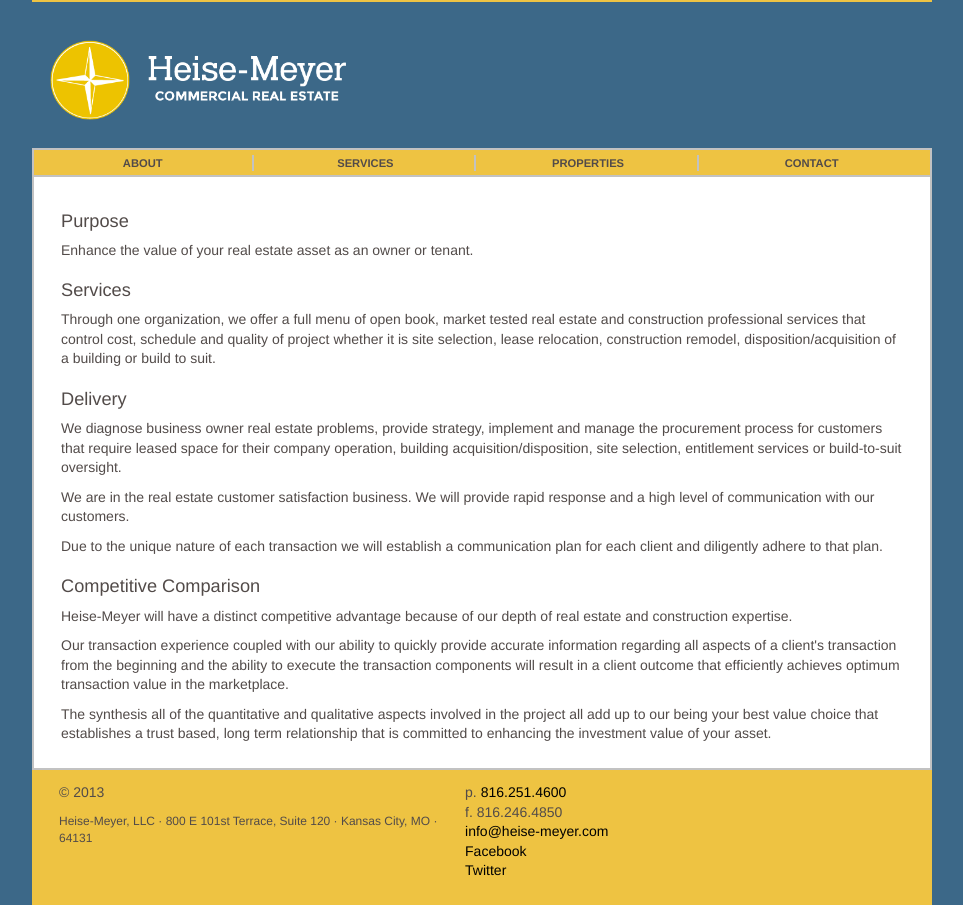
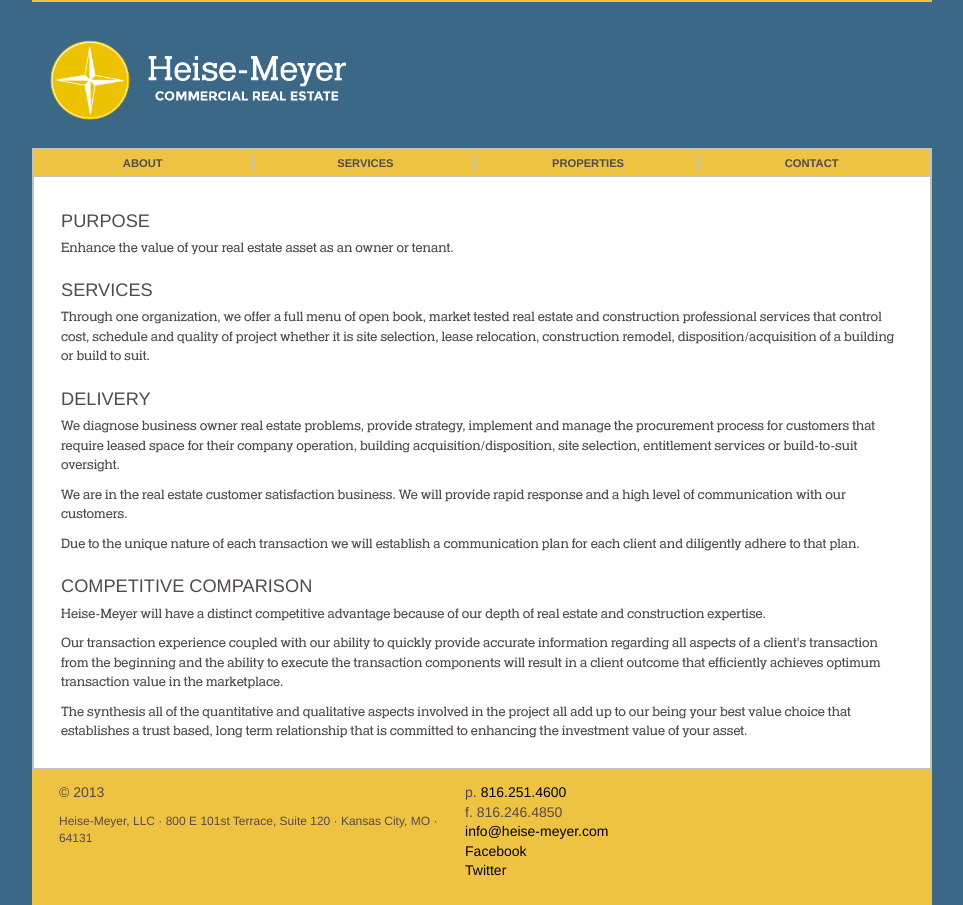
Before and after one commit to jiko/heisemeyer, a Jekyll site: the page built from index.html, in a window 1280 px wide. Shown: the whole page, without its empty margins (158-1121 px from the left). Built offline with Jekyll 4.4.1, drawn with Linux system fonts in a browser that asks for light colours.

Commit message:
Font fix

```diff
--- a/css/main.css
+++ b/css/main.css
@@ -17,7 +17,7 @@
 body {
 	color: #524b49;
 	background-color: #3c6888;
-	background-image: url("{{ site.baseurl }}/img/background.png");}
+	background-image: url("{{ site.baseurl }}/img/background.png");
 	font-family: 'Helserif-Boo', Georgia, Times, Serif;
 	margin: 0px;
 }
```
